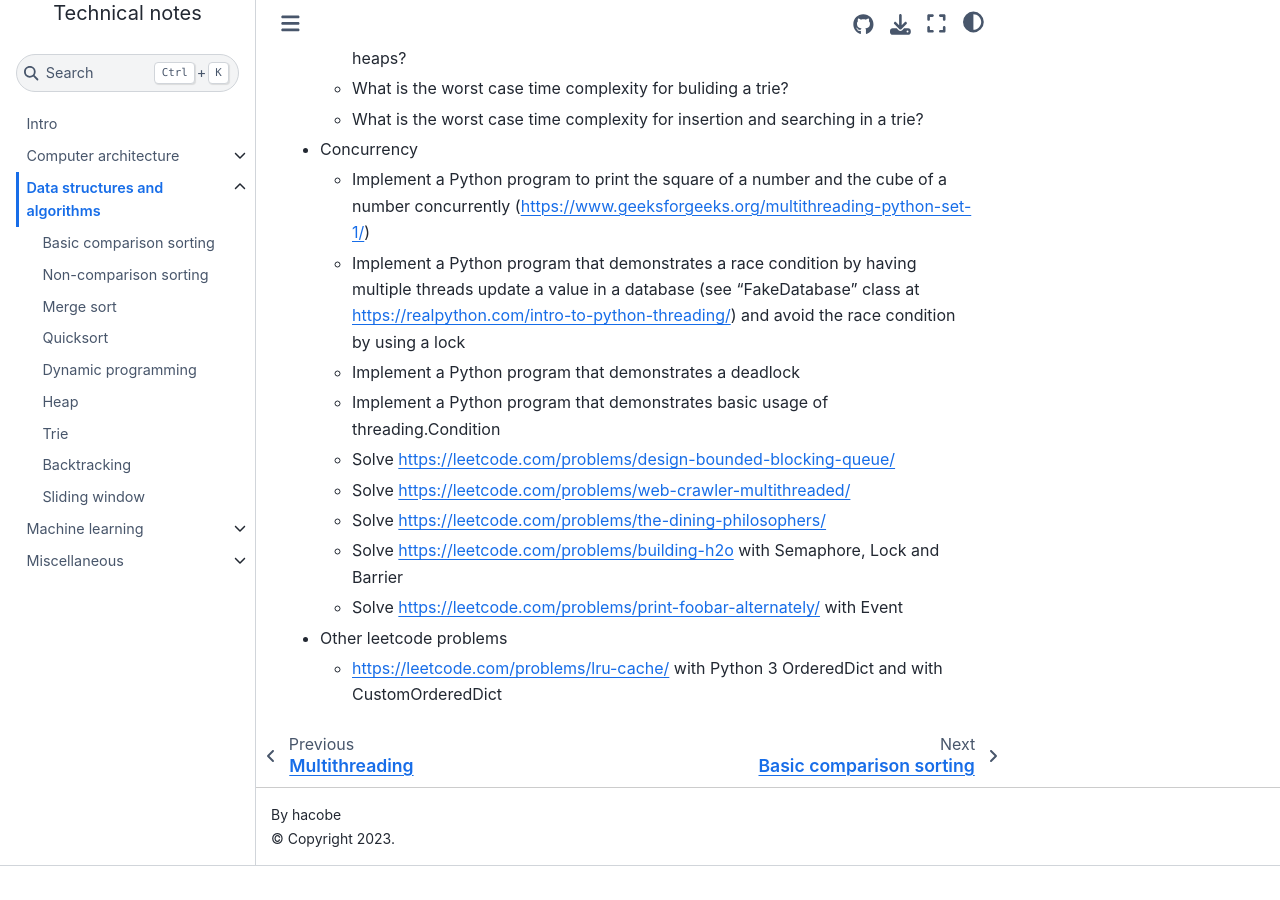
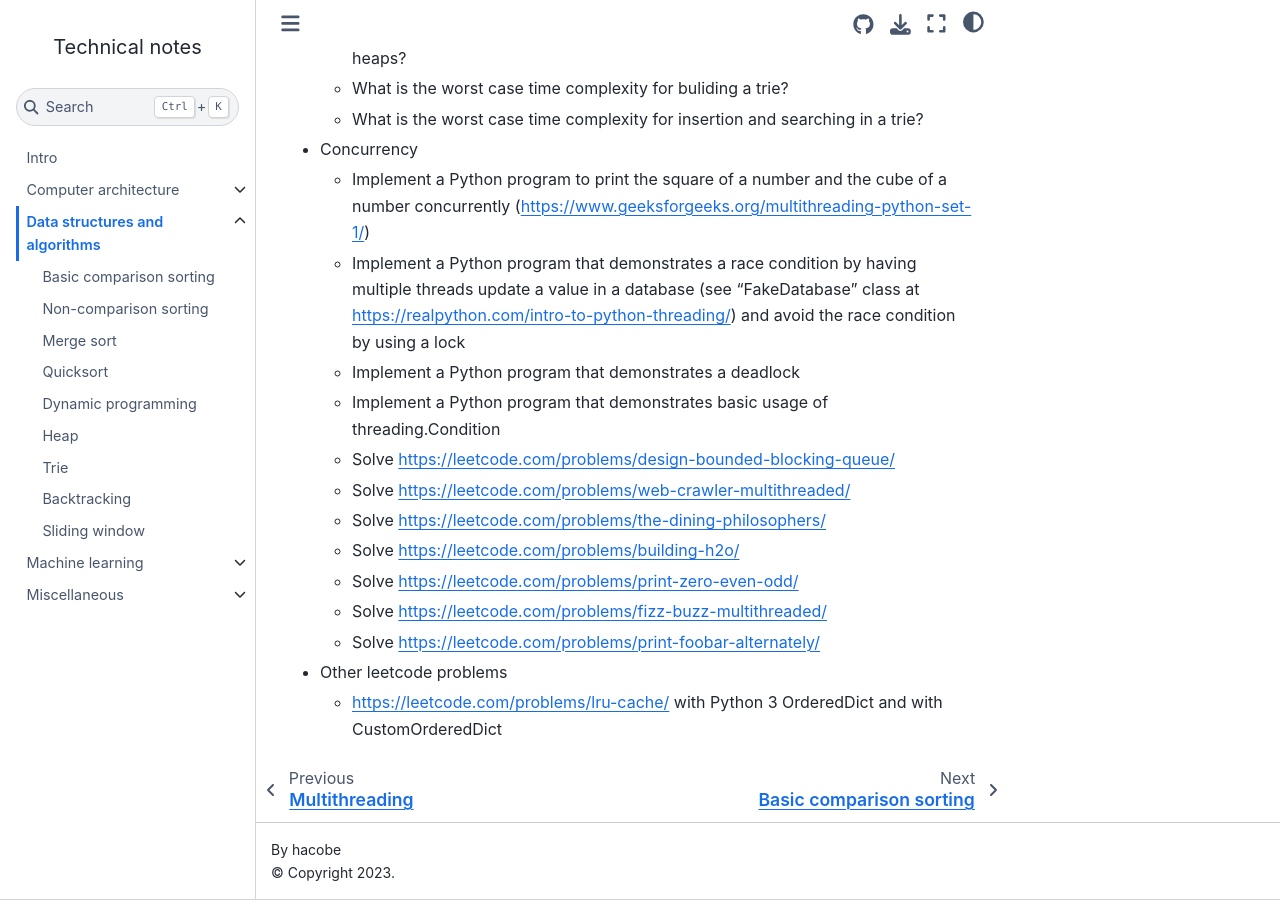
Before and after one commit to hacobe/notes, a Jupyter Book: the page built from data_structures_and_algorithms.md, in a window 1280 px wide and 900 px high, scrolled down 1460 px. Built offline with Jupyter Book 1.0.4 settings and Sphinx 7.4.7 and the Sphinx Book theme 1.1.4, drawn with Linux system fonts in a browser that asks for light colours; before the commit the page ends 2326 px from its top, so only the background shows below that.

Commit message:
Add a few more concurrency exercises

```diff
--- a/data_structures_and_algorithms.md
+++ b/data_structures_and_algorithms.md
@@ -50,7 +50,9 @@
     * Solve https://leetcode.com/problems/design-bounded-blocking-queue/
     * Solve https://leetcode.com/problems/web-crawler-multithreaded/
     * Solve https://leetcode.com/problems/the-dining-philosophers/
-    * Solve https://leetcode.com/problems/building-h2o with Semaphore, Lock and Barrier
-    * Solve https://leetcode.com/problems/print-foobar-alternately/ with Event
+    * Solve https://leetcode.com/problems/building-h2o/
+    * Solve https://leetcode.com/problems/print-zero-even-odd/
+    * Solve https://leetcode.com/problems/fizz-buzz-multithreaded/
+    * Solve https://leetcode.com/problems/print-foobar-alternately/
 * Other leetcode problems
     * https://leetcode.com/problems/lru-cache/ with Python 3 OrderedDict and with CustomOrderedDict
```
